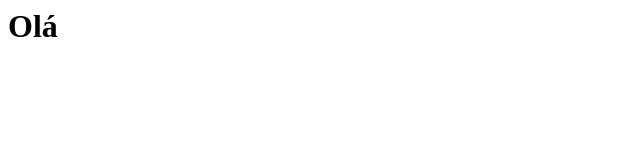
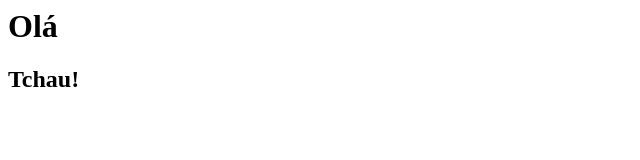
Before and after one commit to dayCruzr/projeto-novo, a plain HTML site: page index.html in a window 1280 px wide. Shown: the full height of the page, 0-640 px from the left. Drawn offline with Linux system fonts and the light colour scheme.

Commit message:
Add um tchau

```diff
--- a/index.html
+++ b/index.html
@@ -1 +1,3 @@
 <h1> Olá </h1>
+
+<h2> Tchau! </h2>
```
